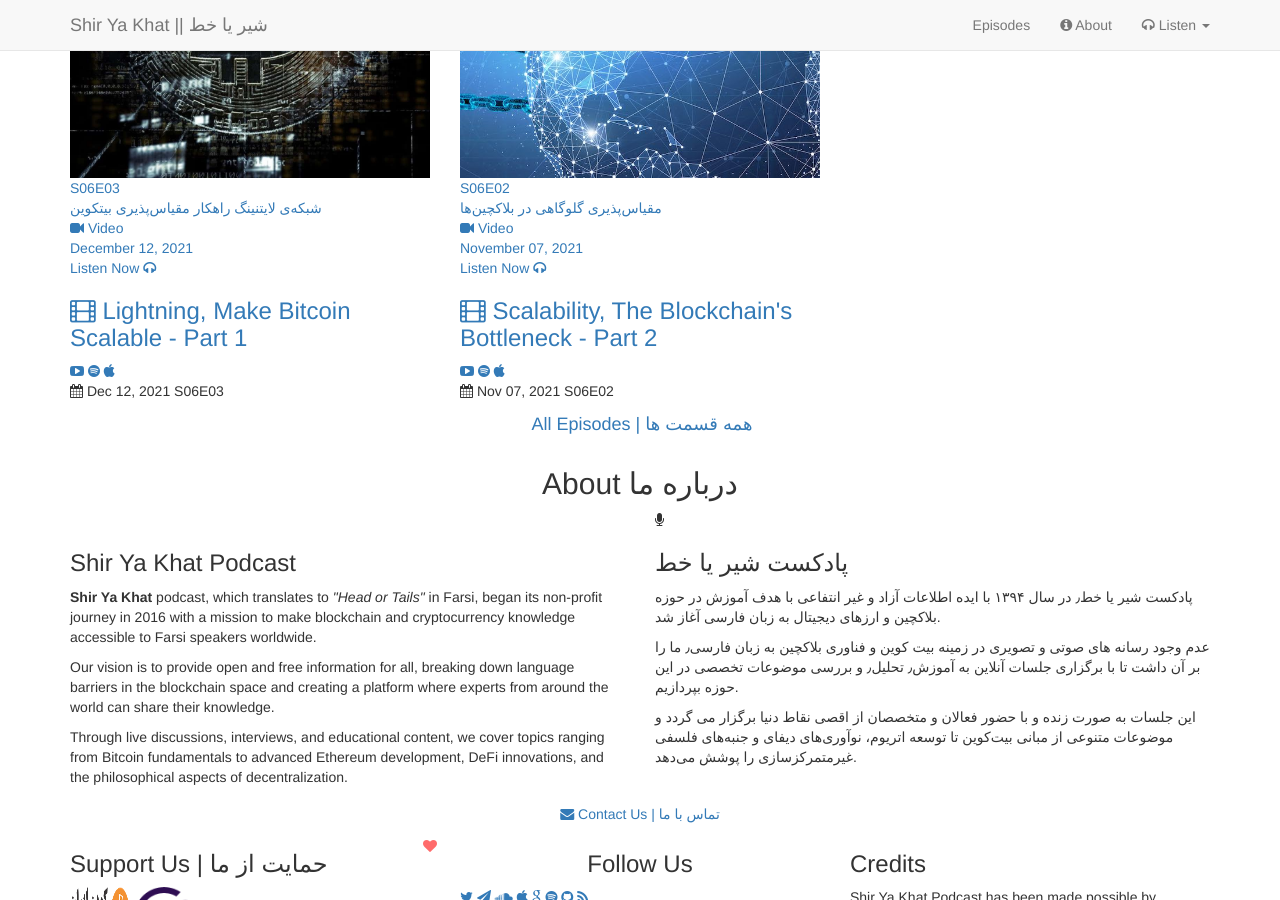
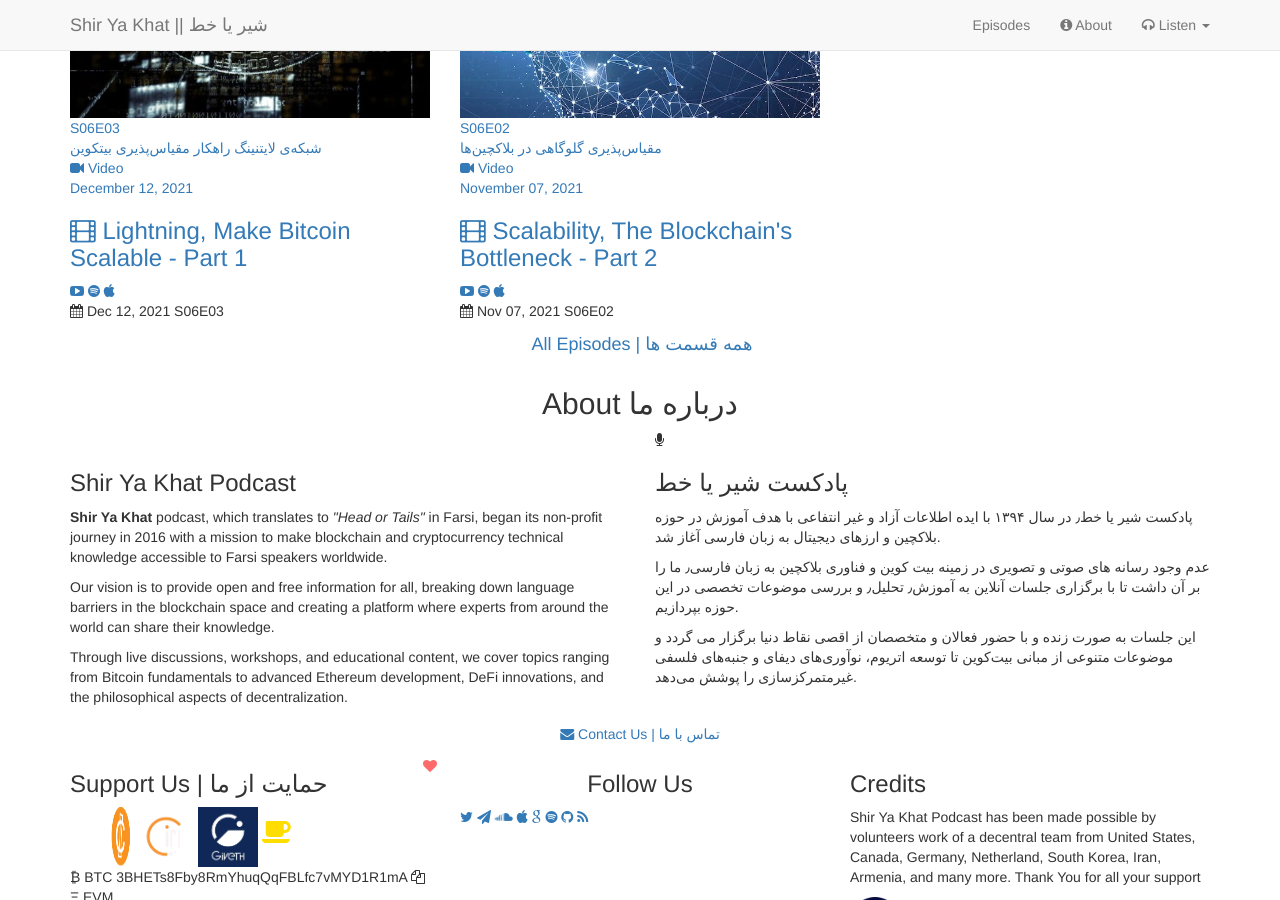
Before and after one commit to shiryakhat/website, a Jekyll site: the page built from index.html, in a window 1280 px wide and 900 px high, scrolled down 2297 px. Built offline with Jekyll 4.4.1, drawn with Linux system fonts in a browser that asks for light colours; nearby versions of some CDN libraries; library files that are not in the unit come from our copies; comment, search, counter and statistics services are not loaded; some of the changed text lies outside the part shown.

Commit message:
add coiniran academy logo, fix coiniran giveth logos, minor fixes

```diff
--- a/_includes/about.html
+++ b/_includes/about.html
@@ -18,13 +18,13 @@
                     </div>
                     <h3>Shir Ya Khat Podcast</h3>
                     <p>
-                        <b>Shir Ya Khat</b> podcast, which translates to <i>"Head or Tails"</i> in Farsi, began its non-profit journey in 2016 with a mission to make blockchain and cryptocurrency knowledge accessible to Farsi speakers worldwide.
+                        <b>Shir Ya Khat</b> podcast, which translates to <i>"Head or Tails"</i> in Farsi, began its non-profit journey in 2016 with a mission to make blockchain and cryptocurrency technical knowledge accessible to Farsi speakers worldwide.
                     </p>
                     <p>
                         Our vision is to provide open and free information for all, breaking down language barriers in the blockchain space and creating a platform where experts from around the world can share their knowledge.
                     </p>
                     <p>
-                        Through live discussions, interviews, and educational content, we cover topics ranging from Bitcoin fundamentals to advanced Ethereum development, DeFi innovations, and the philosophical aspects of decentralization.
+                        Through live discussions, workshops, and educational content, we cover topics ranging from Bitcoin fundamentals to advanced Ethereum development, DeFi innovations, and the philosophical aspects of decentralization.
                     </p>
                 </div>
             </div>
--- a/_includes/footer.html
+++ b/_includes/footer.html
@@ -7,10 +7,13 @@
                     <h3 class="footer-title">Support Us | حمایت از ما</h3>
                     <div class="partners-logos">
                         <a href="https://coiniran.com" target="_blank" class="partner-logo no-underline">
-                            <img src="{{site.url}}/img/sponsors/coiniran.png" alt="CoinIran - Sponsor" width="60" height="60" loading="lazy">
+                            <img src="{{site.url}}/img/sponsors/coiniran.png" alt="CoinIran - Partner" width="60" height="60" loading="lazy">
+                        </a>
+                        <a href="https://coiniran.academy" target="_blank" class="partner-logo no-underline">
+                            <img src="{{site.url}}/img/sponsors/coiniranacademy-logo.png" alt="CoinIran Academy - Partner" width="60" height="60" loading="lazy">
                         </a>
                         <a href="https://giveth.io/project/ethereum-technology-for-farsi-speaking-population" target="_blank" class="partner-logo no-underline">
-                            <img src="{{site.url}}/img/sponsors/giveth.png" alt="Giveth - Sponsor" width="60" height="60" loading="lazy">
+                            <img src="{{site.url}}/img/sponsors/giveth-logo.jpg" alt="Giveth - Sponsor" width="60" height="60" loading="lazy">
                         </a>
                         <a href="https://buymeacoffee.com/pangana" target="_blank" class="partner-logo no-underline">
                             <span class="bmc-icon">
--- a/_includes/portfolio_grid.html
+++ b/_includes/portfolio_grid.html
@@ -32,7 +32,6 @@
                                             <div class="video-tag"><i class="fa fa-video-camera"></i> Video</div>
                                         {% endif %}
                                         <div class="episode-date">{{ post.date | date: "%B %d, %Y" }}</div>
-                                        <div class="read-more">Listen Now <i class="fa fa-headphones"></i></div>
                                     </div>
                                 </div>
                             </div>
```
Also changed, not shown: _includes/css/custom.css (+2 -11 lines), img/sponsors/coiniran-dark.png (added), img/sponsors/coiniran.png, img/sponsors/coiniranacademy-logo.png (added), img/sponsors/giveth-logo.jpg (added).
